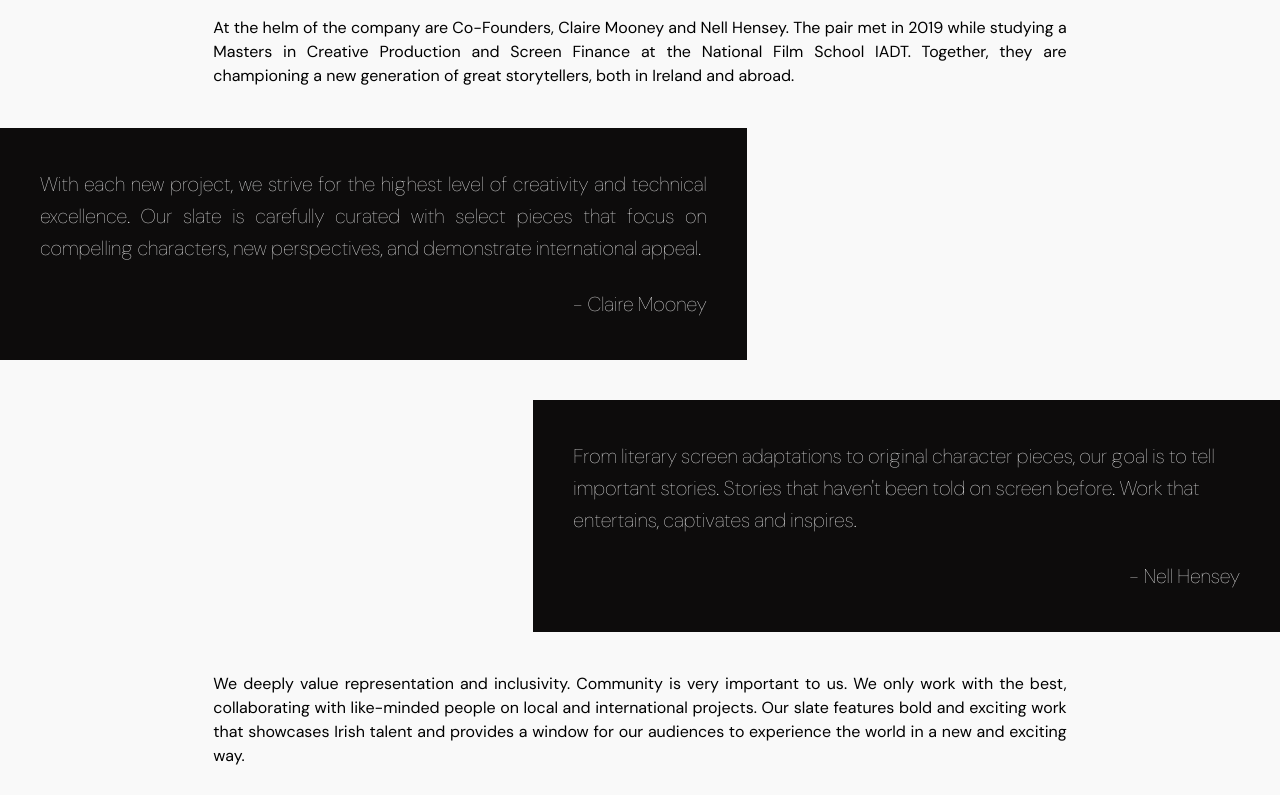
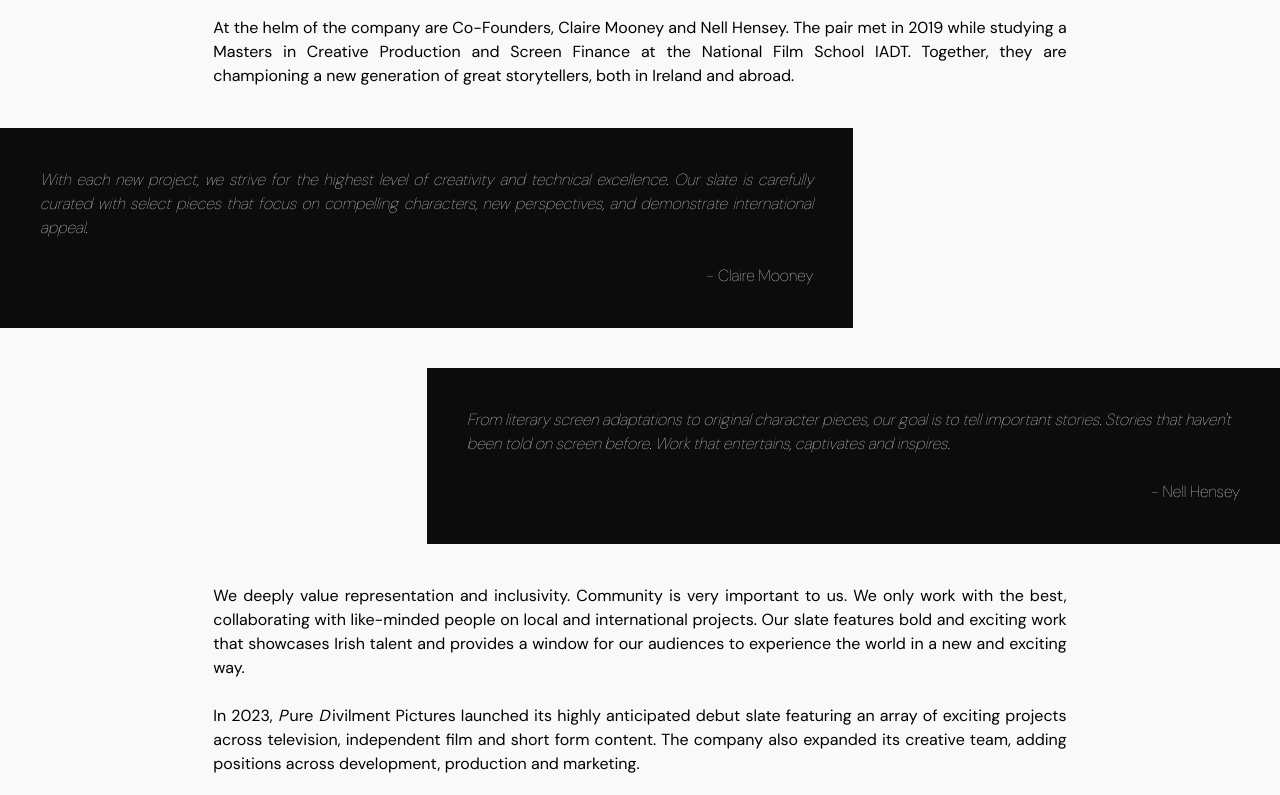
Before and after one commit to kailafitz/pure-divilment-pictures, a React (Create React App) app: page /test/about in a window 1280 px wide. Shown: the part 980-1775 px from the top of the page. Built offline with nearby package versions, Linux system fonts and the light colour scheme.

Commit message:
Wording updates

```diff
--- a/src/Components/CreativeContent/Accolades/index.tsx
+++ b/src/Components/CreativeContent/Accolades/index.tsx
@@ -38,7 +38,6 @@
           );
         })}
       </List>
-      <br />
     </>
   );
 };
--- a/src/Components/CreativeContent/Credits/index.tsx
+++ b/src/Components/CreativeContent/Credits/index.tsx
@@ -33,6 +33,7 @@
           );
         })}
       </List>
+      <br />
     </>
   );
 };
--- a/src/Components/CreativeContent/index.tsx
+++ b/src/Components/CreativeContent/index.tsx
@@ -48,12 +48,12 @@
             role={props.Creative.role}
             bio={props.Creative.bio}
           />
+          {props.Creative.credits.length > 0 && (
+            <Credits credits={props.Creative.credits} />
+          )}
+
           {props.Creative.accolades.length > 0 && (
             <Accolades accolades={props.Creative.accolades} />
-          )}
-
-          {props.Creative.credits.length > 0 && (
-            <Credits credits={props.Creative.credits} />
           )}
         </Grid>
       </Grid>
--- a/src/Data/CreativesData/index.tsx
+++ b/src/Data/CreativesData/index.tsx
@@ -28,12 +28,18 @@
       profile_image: "claire",
       bio: [
         "Claire Mooney is an Irish creative producer. She is the co-founder and leads the business end of Pure Divilment Pictures. She has experience across a wide variety of mediums from feature films to television content to animation and VFX.",
-        "Claire graduated from DCU with a bachelor’s in Digital Communication and Multimedia, before achieving a first class Masters in Creative Production and Screen Finance from the National Film School.",
+        "Claire graduated from DCU in Digital Communication and Multimedia, before achieving a first class Masters in Creative Production and Screen Finance from the National Film School.",
         "Claire worked as Senior Production Coordinator for Nora Twomey's acclaimed film, 'My Father's Dragon', at the academy award nominated production company Cartoon Saloon. She has also worked as Development Production Supervisor for several film and television projects at DNEG, one of the world’s leading animation and VFX studios.",
         "Under Screen Ireland’s Frameworks scheme, Claire produced the acclaimed animated short film Pork. She also produced the anthology film Baths, directed by Nell Hensey and supported by the Arts Council of Ireland. Most recently, Claire produced the live-action television film Falling For The Life Of Alex Whelan for RTÉ and Screen Ireland.",
         "Claire is committed to bringing fresh and exciting perspectives to the international landscape of television and film. With a track record of successful projects and a passion for championing new voices, Claire has become solidified as a producer to watch.",
       ],
       credits: [
+        {
+          title: "What Feminism Is",
+          year: "(2023 - TBC)",
+          heading: " | Short Film | Producer",
+          affiliates: "Arts Council of Ireland",
+        },
         {
           title: "Falling For Alex Whelan",
           year: "(2023)",
@@ -41,15 +47,9 @@
           affiliates: "RTÉ and Screen Ireland",
         },
         {
-          title: "What Feminism Is",
-          year: "(2023)",
-          heading: " | Short Drama | Producer",
-          affiliates: "Arts Council of Ireland",
-        },
-        {
           title: "Baths",
           year: "(2022)",
-          heading: " | Experimental Anthology | Producer",
+          heading: " | Anthology Film | Producer",
           affiliates: "Arts Council of Ireland",
         },
         {
@@ -90,7 +90,7 @@
         {
           title: "Baths",
           year: "(2022)",
-          heading: " | Experimental Anthology | Co-Writer & Director",
+          heading: " | Anthology Film | Co-Writer & Director",
           affiliates: "Arts Council of Ireland",
         },
         {
--- a/src/Pages/About/index.tsx
+++ b/src/Pages/About/index.tsx
@@ -94,7 +94,7 @@
       >
         <Grid
           xs={12}
-          md={7}
+          md={8}
           p={5}
           sx={{
             background: (theme) => theme.palette.primary.main,
@@ -103,9 +103,9 @@
         >
           <Typography
             color="white"
-            variant="h6"
+            variant="body1"
             fontWeight={100}
-            // sx={{ fontStyle: "italic", fontWeight: 400 }}
+            sx={{ fontStyle: "italic" }}
             mb={3}
             textAlign="justify"
           >
@@ -116,7 +116,7 @@
           </Typography>
           <Typography
             color="white"
-            variant="h6"
+            variant="body1"
             textAlign="right"
             fontWeight={100}
           >
@@ -136,7 +136,7 @@
       >
         <Grid
           xs={12}
-          md={7}
+          md={8}
           p={5}
           sx={{
             background: (theme) => theme.palette.primary.main,
@@ -145,9 +145,9 @@
         >
           <Typography
             color="white"
-            variant="h6"
+            variant="body1"
             fontWeight={100}
-            // sx={{ fontStyle: "italic", fontWeight: 400 }}
+            sx={{ fontStyle: "italic" }}
             mb={3}
           >
             From literary screen adaptations to original character pieces, our
@@ -156,7 +156,7 @@
           </Typography>
           <Typography
             color="white"
-            variant="h6"
+            variant="body1"
             textAlign="right"
             fontWeight={100}
           >
--- a/src/Pages/Productions/index.tsx
+++ b/src/Pages/Productions/index.tsx
@@ -138,11 +138,10 @@
                   ? hoverImage
                   : `url("${hoverImage}") top center / contain`
                 : `url(${headerImage}) top center / contain`,
-            marginTop:
-              (headerImage !== "Coming Soon" && hoverImage !== "#f9f9f9") ||
-              (headerImage !== "Coming Soon" && hoverImage !== "Coming Soon")
-                ? theme.spacing(-20)
-                : 0,
+            // marginTop:
+            //   headerImage !== "Coming Soon" || hoverImage === "#f9f9f9"
+            //     ? theme.spacing(-20)
+            //     : 0,
           }}
         >
           {condition && (
--- a/src/Pages/Productions/styles.tsx
+++ b/src/Pages/Productions/styles.tsx
@@ -65,7 +65,7 @@
 export const ProductionCoverImage = styled(Box)(({ theme }) => ({
   display: "none",
   [theme.breakpoints.up("md")]: {
-    // marginTop: theme.spacing(-20),
+    marginTop: theme.spacing(-20),
     // clipPath: "polygon(0 0, 100% 21%, 100% 100%, 0% 100%)",
     width: "100%",
     // backgroundPosition: "top center",
```
